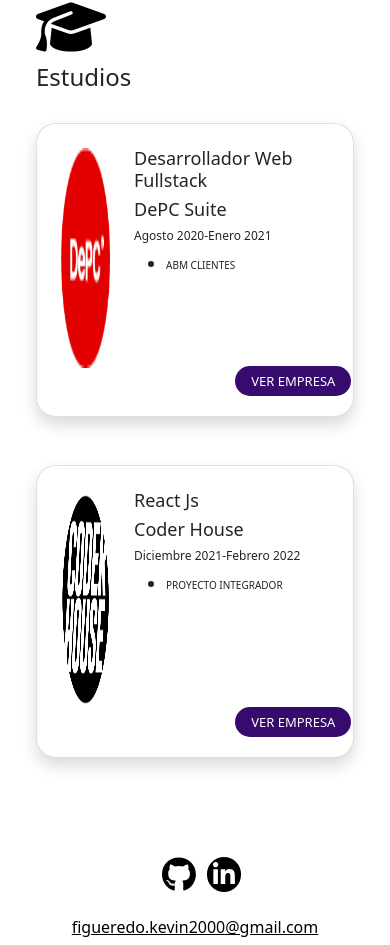
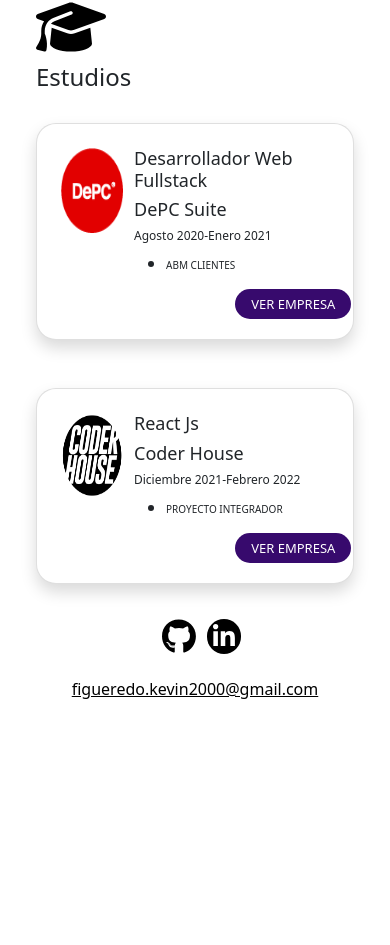
Before and after one commit to kevinfigueredo2000/Mi-Portfolio, a React (Create React App) app: page /sobre-mi in a window 390 px wide. Shown: the part 2708-3653 px from the top of the page. After the commit the page ends 3433 px from the top, so only its background shows below. Built offline with nearby package versions, Linux system fonts and the light colour scheme.

Commit message:
responsive

```diff
--- a/src/components/Contacto/Contacto.css
+++ b/src/components/Contacto/Contacto.css
@@ -37,7 +37,7 @@
     position: fixed;
 }
 .contacto{
-    margin-bottom: 30vh;
+    margin-bottom: 29vh;
 }
 @media screen and (max-width: 767px){
     #fa-whatsapp{
@@ -48,6 +48,6 @@
         position: fixed;
     }
     .contacto{
-        margin-bottom: 10px;
+        margin-bottom: -42px;
     }
 }
--- a/src/components/Contacto/Contacto.jsx
+++ b/src/components/Contacto/Contacto.jsx
@@ -20,9 +20,9 @@
                     <div className="col-12 col-sm-6">
                         <form action="#" className="contact_form">
                             <input type="text" name="txtNombre" id="nombre" placeholder="Nombre" className="shadow form-control name"/><br/>
-                            <input type="email" name="txtCorreo" id="email" placeholder="Email" className="shadow form-control email"/>
+                            <input type="email" name="txtCorreo" id="email" placeholder="Email" className="shadow form-control email mt-1 mb-3"/>
                             <textarea name="txtMensaje" id="comentarios" cols="78" rows="10" placeholder="Comentarios..." className="shadow form-control msg"/>
-                            <div class="mr-0 text-right">
+                            <div className="mt-3">
                                 <input type="submit" value="Enviar" id="enviar"/>
                             </div>
                         </form>
--- a/src/components/Inicio/Inicio.css
+++ b/src/components/Inicio/Inicio.css
@@ -45,6 +45,12 @@
         position: fixed;
     }
     .avatarindx{
-        height: 50vh;
+        height: 43vh;
+        width: 43vh;
+        margin-bottom: 20px;
+        margin-top: 30px;
+    }
+    .index{
+        margin-bottom: 19%;
     }
 }
--- a/src/components/ProyectosPage/ProyectosPage.css
+++ b/src/components/ProyectosPage/ProyectosPage.css
@@ -30,4 +30,7 @@
         left: 82%;
         position: fixed;
     }
+    .proyectos{
+        margin-bottom: -5vh;
+    }
 }
--- a/src/components/SobreMi/SobreMi.css
+++ b/src/components/SobreMi/SobreMi.css
@@ -98,4 +98,7 @@
         left: 77%;
         position: fixed;
     }
+    .sobre-mi{
+        margin-bottom: -64px;
+    }
 }
--- a/src/components/SobreMiEstudios/SobreMiEstudios.css
+++ b/src/components/SobreMiEstudios/SobreMiEstudios.css
@@ -28,15 +28,15 @@
     max-width: 100%;
     height: 9vh;
 }
-.right{
+.ButtonRight{
     margin-left: 80%;
 }
 @media screen and (max-width: 767px){
-    .right{
+    .ButtonRight{
         margin-left: 65%;
     }
-    .imgFluida{
-        max-width: 120%;
-        height: 9vh;
+    #imgFluida{
+        max-width: 126%;
+        height: 10vh;
     }
 }
--- a/src/components/SobreMiEstudios/SobreMiEstudios.jsx
+++ b/src/components/SobreMiEstudios/SobreMiEstudios.jsx
@@ -12,7 +12,7 @@
                                 <div className="card shadow p-4 mb-5 ">
                                     <Row>
                                         <div className="col-sm-3 col-3">
-                                            <img src={estudios.icon} alt={estudios.Empresa} className="imgFluida"/>
+                                            <img src={estudios.icon} alt={estudios.Empresa} className="imgFluida" id="imgFluida"/>
                                         </div>
                                         <div className="col">
                                             <h3>{estudios.name}</h3>
@@ -25,7 +25,7 @@
                                             </div>
                                         </div>
                                     </Row>
-                                    <div className="right col-sm-12 col-6">
+                                    <div className="ButtonRight col-sm-12 col-6">
                                         <a className="verEmpresa" target="_blank" href={estudios.link} rel="noreferrer">VER EMPRESA</a>
                                     </div>
                                 </div>
```
